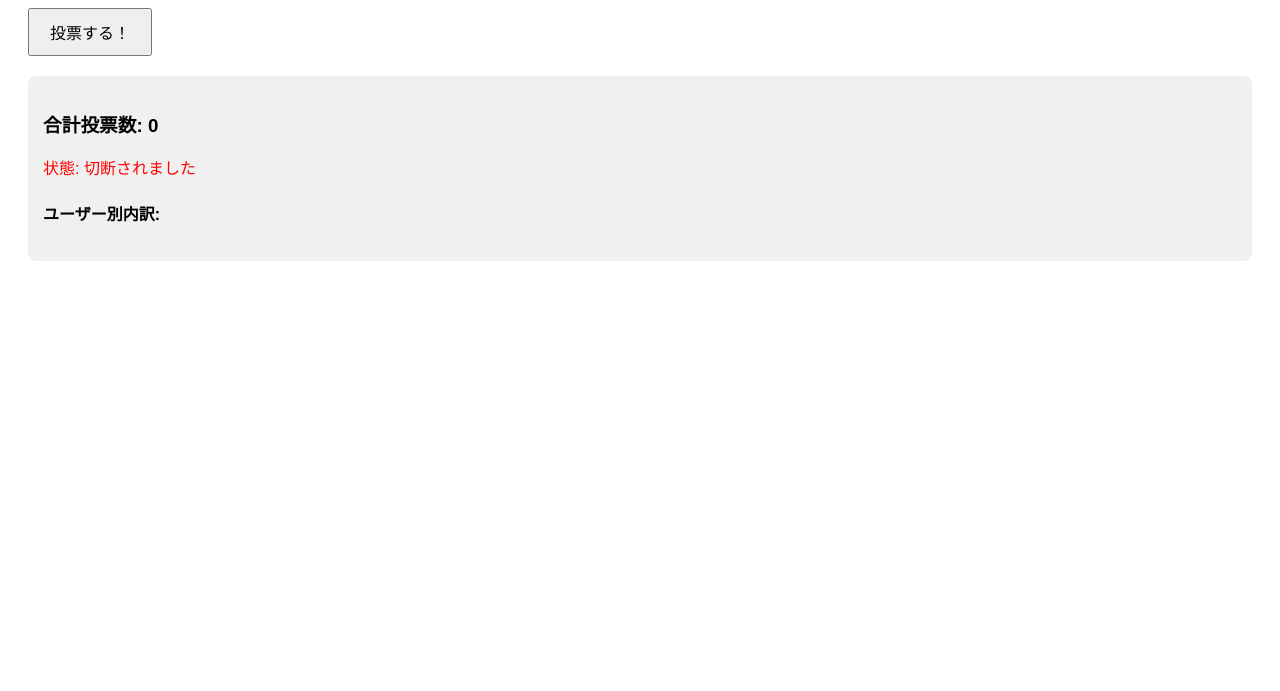
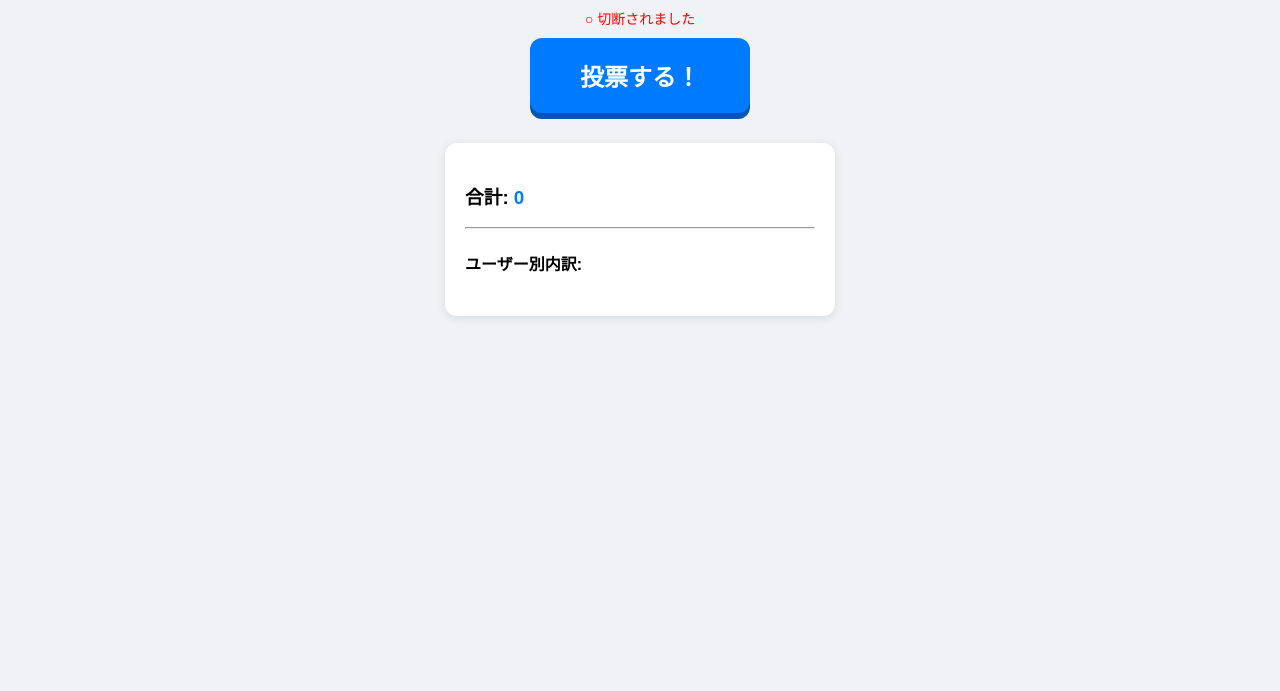
Before and after one commit to sucre31/MadHeavenWebSocket, a plain HTML site: page client/index.html in a window 1280 px wide. Shown: the part 109-800 px from the top of the page. Drawn offline with Linux system fonts and the light colour scheme.

Commit message:
Fix index

```diff
--- a/client/index.html
+++ b/client/index.html
@@ -2,68 +2,113 @@
 <html lang="ja">
 <head>
     <meta charset="UTF-8">
+    <meta name="viewport" content="width=device-width, initial-scale=1.0">
     <title>WebSocket 投票テスト</title>
     <style>
-        body { font-family: sans-serif; padding: 20px; }
-        .stats { background: #f0f0f0; padding: 15px; border-radius: 8px; }
+        body {
+            font-family: sans-serif;
+            padding: 20px;
+            display: flex;
+            flex-direction: column;
+            align-items: center;
+            background-color: #f0f2f5;
+        }
+
+        /* 投票ボタン */
+        #voteBtn {
+            touch-action: manipulation;
+
+            position: relative;
+            padding: 20px 50px;
+            font-size: 24px;
+            font-weight: bold;
+            color: #fff;
+            background-color: #007bff;
+            border: none;
+            border-radius: 12px;
+            cursor: pointer;
+            outline: none;
+            box-shadow: 0 6px #0056b3;
+            transition: all 0.05s; /* 反応を速くするために短く設定 */
+            user-select: none;
+            -webkit-tap-highlight-color: transparent; /* iOSのタップ時の青枠を消す */
+        }
+
+        /* 押した瞬間の挙動 */
+        #voteBtn:active {
+            box-shadow: 0 0px #0056b3;
+            transform: translateY(6px);
+        }
+
+        .stats {
+            margin-top: 30px;
+            width: 100%;
+            max-width: 350px;
+            background: #fff;
+            padding: 20px;
+            border-radius: 12px;
+            box-shadow: 0 2px 10px rgba(0,0,0,0.1);
+        }
+
+        #status { font-size: 14px; margin-bottom: 10px; }
         .user-list { margin-top: 10px; }
-        .user-item { border-bottom: 1px solid #ccc; padding: 5px 0; }
+        .user-item {
+            display: flex;
+            justify-content: space-between;
+            border-bottom: 1px solid #eee;
+            padding: 8px 0;
+            font-family: monospace;
+        }
     </style>
 </head>
 <body>
-    <h1>WebSocket リアルタイム投票</h1>
+    <h1>リアルタイム投票</h1>
 
-    <button id="voteBtn" style="padding: 10px 20px; font-size: 16px; cursor: pointer;">
+    <div id="status">接続中...</div>
+
+    <button id="voteBtn">
         投票する！
     </button>
 
-    <div class="stats" style="margin-top: 20px;">
-        <h3>合計投票数: <span id="total">0</span></h3>
-        <div id="status">接続中...</div>
-
+    <div class="stats">
+        <h3>合計: <span id="total" style="color: #007bff;">0</span></h3>
+        <hr>
         <h4>ユーザー別内訳:</h4>
         <div id="details" class="user-list"></div>
     </div>
 
     <script>
-        // サーバーに接続 (ポート番号はNode.js側と合わせる)
         const socket = new WebSocket('wss://madheavenwebsocket.onrender.com');
-
         const voteBtn = document.getElementById('voteBtn');
         const totalSpan = document.getElementById('total');
         const detailsDiv = document.getElementById('details');
         const statusDiv = document.getElementById('status');
 
-        // 接続完了時
         socket.onopen = () => {
-            statusDiv.innerText = "状態: 接続済み";
+            statusDiv.innerText = "● 接続済み";
             statusDiv.style.color = "green";
         };
 
-        // メッセージ受信時
         socket.onmessage = (event) => {
             const data = JSON.parse(event.data);
-
-            // 合計を表示
             totalSpan.innerText = data.totalVotes;
 
-            // 内訳をリスト表示
             detailsDiv.innerHTML = '';
             data.details.forEach(user => {
                 const item = document.createElement('div');
                 item.className = 'user-item';
-                item.innerText = `ID: ${user.id} — ${user.votes} 票`;
+                item.innerHTML = `<span>ID: ${user.id}</span> <span>${user.votes} 票</span>`;
                 detailsDiv.appendChild(item);
             });
         };
 
-        // 接続終了時
         socket.onclose = () => {
-            statusDiv.innerText = "状態: 切断されました";
+            statusDiv.innerText = "○ 切断されました";
             statusDiv.style.color = "red";
         };
 
-        // ボタンクリックでサーバーへ送信
+        // UIの反応を最速にするため、clickではなくpointerdown（またはmousedown）を使うのも手ですが、
+        // touch-action: manipulation があれば onclick でも十分高速化されます。
         voteBtn.onclick = () => {
             if (socket.readyState === WebSocket.OPEN) {
                 socket.send('vote');
```
